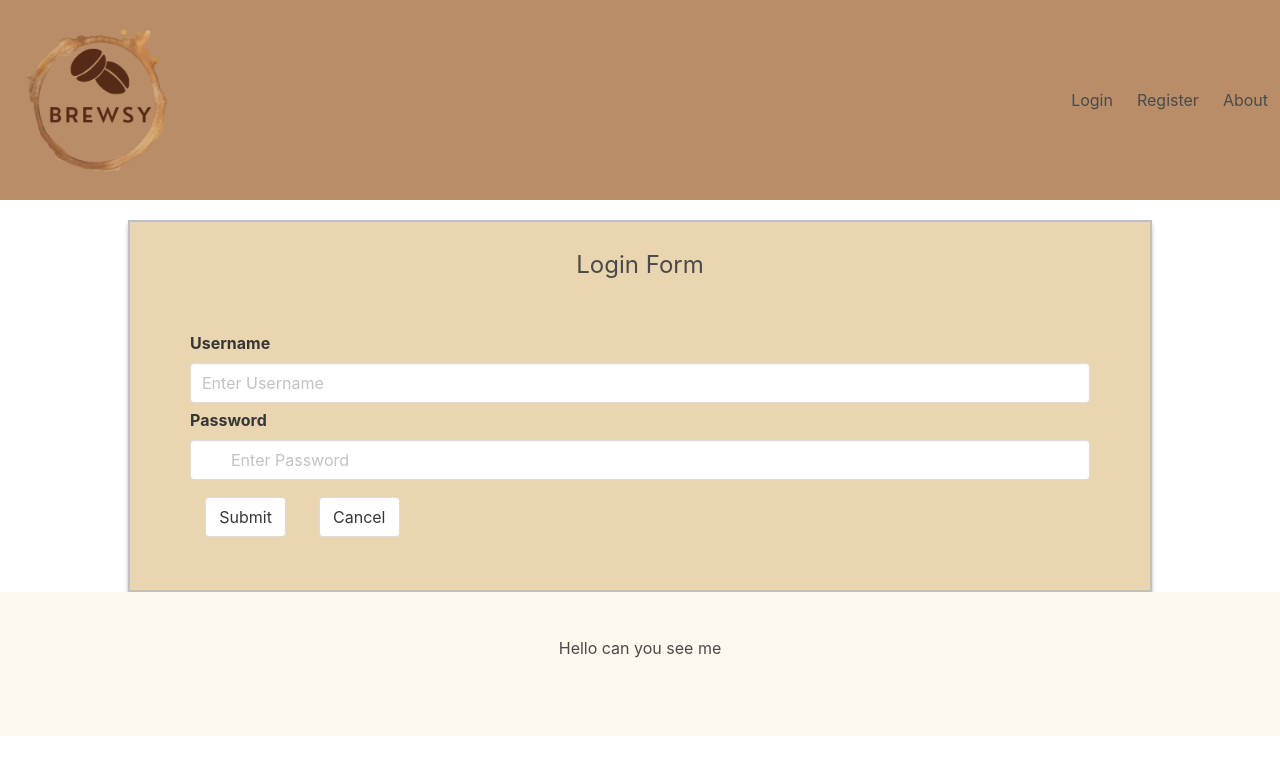
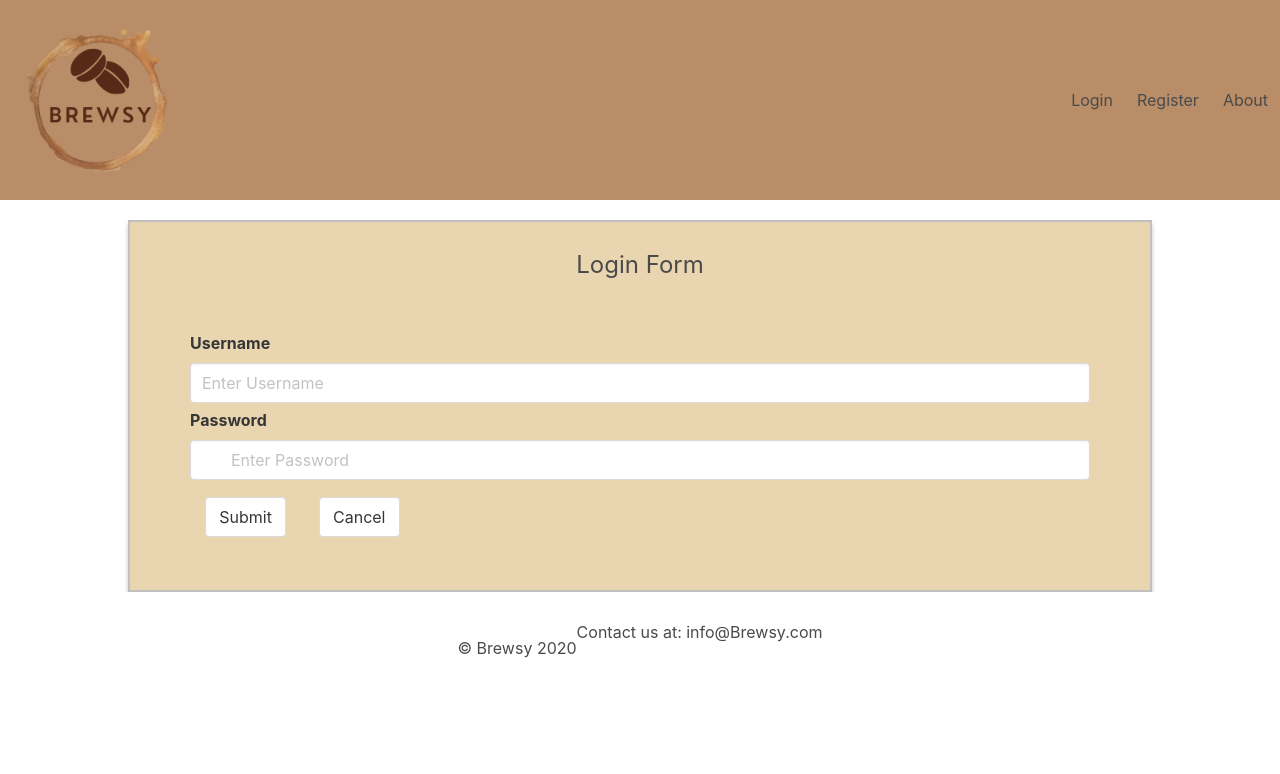
Before and after one commit to carriegrossman/capstone-frontend, a React (Create React App) app: page /login in a window 1280 px wide. Shown: the top 774 px of the page. Built offline with nearby package versions, Linux system fonts and the light colour scheme.

Commit message:
mycoffeeshops stuff

```diff
--- a/package.json
+++ b/package.json
@@ -3,6 +3,11 @@
   "version": "0.1.0",
   "private": true,
   "dependencies": {
+    "@fortawesome/fontawesome-svg-core": "^1.2.30",
+    "@fortawesome/free-brands-svg-icons": "^5.14.0",
+    "@fortawesome/free-regular-svg-icons": "^5.14.0",
+    "@fortawesome/free-solid-svg-icons": "^5.14.0",
+    "@fortawesome/react-fontawesome": "^0.1.11",
     "@testing-library/jest-dom": "^4.2.4",
     "@testing-library/react": "^9.5.0",
     "@testing-library/user-event": "^7.2.1",
--- a/src/App.css
+++ b/src/App.css
@@ -215,21 +215,6 @@ button:hover {
   background: #fff;
 }
 
-.coffeeshopcontainer {
-  margin: auto;
-  margin-top: 20px;
-  width: 80%;
-  height: 75%;
-  background: rgb(232, 237, 223);
-  border: 2px solid #c0c0c0;
-  box-shadow: 0px 4px 4px rgba(0, 0, 0, 0.25);
-  /* left: 500px; */
-  font-weight: 200;
-  font-family: -apple-system, BlinkMacSystemFont, "Segoe UI", Roboto, Oxygen,
-    Ubuntu, Cantarell, "Open Sans", "Helvetica Neue", sans-serif;
-  padding: 5px 12px;
-}
-
 hr {
   color: black;
 }
@@ -251,7 +236,7 @@ hr {
 }
 
 .footer {
-  background-color: rgb(254, 249, 239);
+  background-color: white;
   height: 3rem;
   display: flex;
   align-items: center;
@@ -265,3 +250,20 @@ hr {
   display: flex;
   justify-content: center;
 }
+
+/* css for mycoffeeshop */
+
+.coffeeshopcontainer {
+  margin: auto;
+  margin-top: 20px;
+  width: 50%;
+  height: 55%;
+  background: rgb(232, 237, 223);
+  border: 2px solid #c0c0c0;
+  box-shadow: 0px 4px 4px rgba(0, 0, 0, 0.25);
+  /* left: 500px; */
+  font-weight: 200;
+  font-family: -apple-system, BlinkMacSystemFont, "Segoe UI", Roboto, Oxygen,
+    Ubuntu, Cantarell, "Open Sans", "Helvetica Neue", sans-serif;
+  padding: 5px 12px;
+}
--- a/src/Components/Footer.js
+++ b/src/Components/Footer.js
@@ -3,7 +3,8 @@ export default function Footer() {
   return (
     <div className="footer-center footer">
       <div className="footer-center">
-        <h2>Hello can you see me </h2>
+        <h2>© Brewsy 2020</h2>
+        <h3>Contact us at: info@Brewsy.com</h3>
       </div>
     </div>
   );
--- a/src/Components/MyCoffeeShops.js
+++ b/src/Components/MyCoffeeShops.js
@@ -19,14 +19,15 @@ const MyCoffeeShops = ({ currentUser, setCurrentShop }) => {
   }, [currentUser]);
 
   return (
+    <div className="coffeeshopcontainer">
+      <div className="tile is-ancestor">
         <div>
-      <div className="coffeeshopcontainer">
-        <h2 className="title">My CoffeeShops</h2>
+          <h2 className="title tile is-parent">My CoffeeShops</h2>
           <Link className="button" to="/registershop">
             Register Shop
           </Link>
           <hr></hr>
-        <div className="container">
+          <div className="container tile is-child box">
             {myShops &&
               myShops.map((shop) => {
                 return (
@@ -50,6 +51,8 @@ const MyCoffeeShops = ({ currentUser, setCurrentShop }) => {
                 );
               })}
           </div>
+          <div className="tile is-child box">Testing</div>
+        </div>
       </div>
     </div>
   );
```
Also changed, not shown: 1 other file (tests, documents, lock files or other folders). Lines whose indentation alone changed are shown as unchanged.
